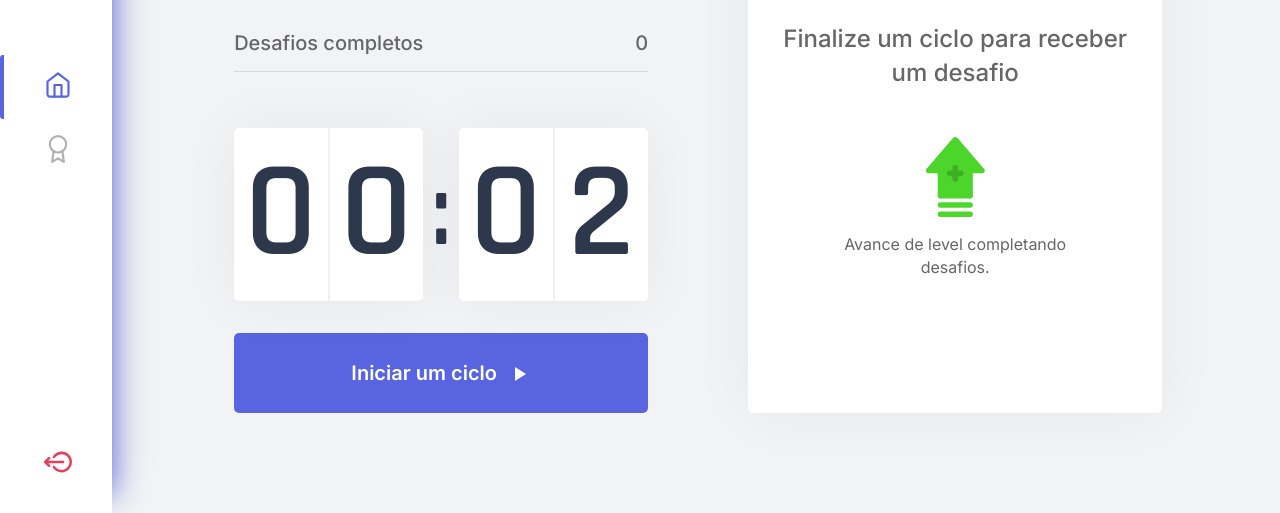
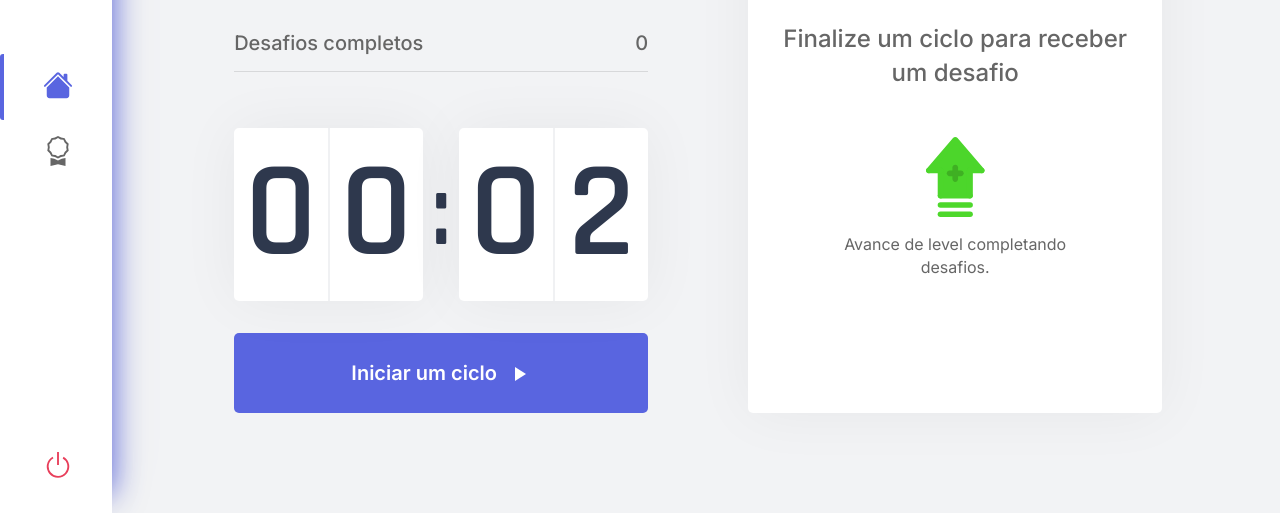
Before and after one commit to tiagopierre/StudyingNextJs-NLW4, a Next.js app: page / in a window 1280 px wide. Shown: the part 284-797 px from the top of the page. Built offline with nearby package versions, Linux system fonts and the light colour scheme.

Commit message:
add react icon and icons in Header

```diff
--- a/package.json
+++ b/package.json
@@ -13,6 +13,7 @@
     "next": "10.0.7",
     "react": "17.0.1",
     "react-dom": "17.0.1",
+    "react-icons": "^4.2.0",
     "react-lottie": "^1.2.3"
   },
   "devDependencies": {
--- a/src/components/Header.tsx
+++ b/src/components/Header.tsx
@@ -1,6 +1,8 @@
 import Link from "next/link";
 
 import styles from "../styles/components/Header.module.css";
+
+import { BsHouseFill, BsAward, BsPower } from "react-icons/bs";
 
 const home = "/icons/home.svg";
 const homeActive = "/icons/homeActive.svg";
@@ -25,9 +27,9 @@ export function Header(props: HeaderProps) {
             }
             type="button"
           >
-            <img
-              src={props.pageActive === "Home" ? homeActive : home}
-              alt="Home enable"
+            <BsHouseFill
+              size={30}
+              color={props.pageActive === "Home" ? "#5965E0" : "#666666"}
             />
           </button>
         </Link>
@@ -40,9 +42,9 @@ export function Header(props: HeaderProps) {
             }
             type="button"
           >
-            <img
-              src={props.pageActive === "Ranking" ? awardsActive : awards}
-              alt="Award enabled"
+            <BsAward
+              size={30}
+              color={props.pageActive === "Home" ? "#666666" : "#5965E0"}
             />
           </button>
         </Link>
@@ -50,7 +52,7 @@ export function Header(props: HeaderProps) {
 
       <div>
         <button className={styles.logout} type="button">
-          <img src="/icons/logout.svg" alt="Award enabled" />
+          <BsPower size={30} color="#E83F5B" />
         </button>
       </div>
     </header>
--- a/src/pages/_app.tsx
+++ b/src/pages/_app.tsx
@@ -4,9 +4,6 @@ import { ChallengesProvider } from "../context/ChallengesContext";
 import { useEffect } from "react";
 
 function MyApp({ Component, pageProps }) {
-  useEffect(() => {
-    navigator.serviceWorker.register("/sw.js");
-  });
   return <Component {...pageProps} />;
 }
 
```
Also changed, not shown: 1 other file (tests, documents, lock files or other folders).
